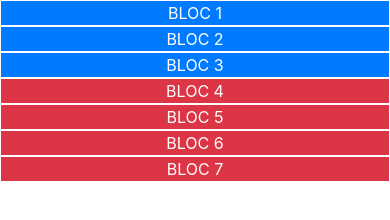
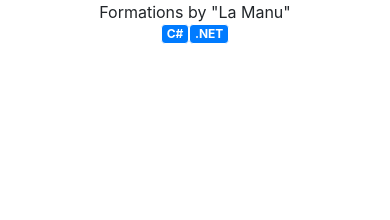
Before and after one commit to Renaudesign/Responsive_Exo4, a plain HTML site: page index.html in a window 390 px wide. Drawn offline with nearby package versions, Linux system fonts and the light colour scheme.

Commit message:
Responsive exercice 3 terminé

```diff
--- a/001.css
+++ /dev/null
@@ -1,14 +0,0 @@
-body{
-    background-color: rgb(255, 255, 255);
-}
-.col-sm ,.col-sm-2, .col-sm-4 {
-    color: #ffffff;
-    text-align: center;
-    border: 1px solid white;
-}
-.tablehead{
-    background-color: #007BFF;
-}
-.tablecontent{
-    background-color: #DC3545;
-}
--- a/index.html
+++ b/index.html
@@ -4,21 +4,16 @@
     <meta charset="utf-8">
     <meta name="viewport" content="width=device-width, initial-scale=1, shrink-to-fit=no">
     <link rel="stylesheet" href="https://stackpath.bootstrapcdn.com/bootstrap/4.1.3/css/bootstrap.min.css" integrity="sha384-MCw98/SFnGE8fJT3GXwEOngsV7Zt27NXFoaoApmYm81iuXoPkFOJwJ8ERdknLPMO" crossorigin="anonymous">
-    <link href="001.css" rel="stylesheet" type="text/css">
-    <title>Responsive Exo 2</title>
+    <title>Responsive Exo 3</title>
   </head>
   <body>
     <div class="container">
-        <div class="row">
-          <div class="col-sm-4 tablehead">BLOC 1</div>
-          <div class="col-sm tablehead">BLOC 2</div>
-          <div class="col-sm tablehead">BLOC 3</div>
+        <div>
+          <div class="fs-1 text-center">Formations by "La Manu"</div>
         </div>
-        <div class="row">
-          <div class="col-sm-2 tablecontent">BLOC 4</div>
-          <div class="col-sm-2 tablecontent">BLOC 5</div>
-          <div class="col-sm tablecontent">BLOC 6</div>
-          <div class="col-sm tablecontent">BLOC 7</div>
+        <div class="row justify-content-center">
+          <div class="badge bg-primary text-wrap text-white border border-white">C#</div>
+          <div class="badge bg-primary text-wrap text-white border border-white">.NET</div>
         </div>
       </div>
     <script src="https://code.jquery.com/jquery-3.3.1.slim.min.js" integrity="sha384-q8i/X+965DzO0rT7abK41JStQIAqVgRVzpbzo5smXKp4YfRvH+8abtTE1Pi6jizo" crossorigin="anonymous"></script>
```
